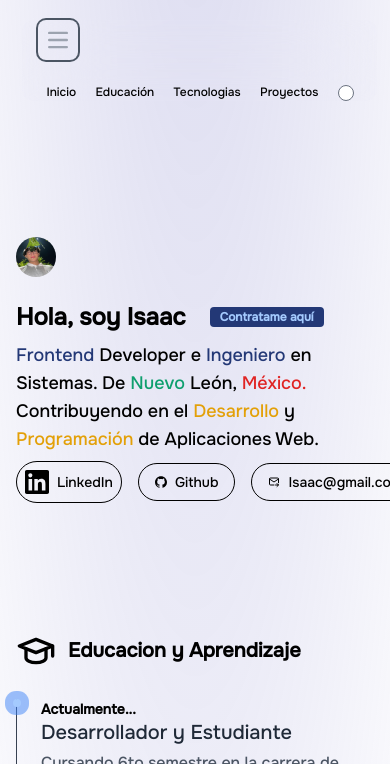
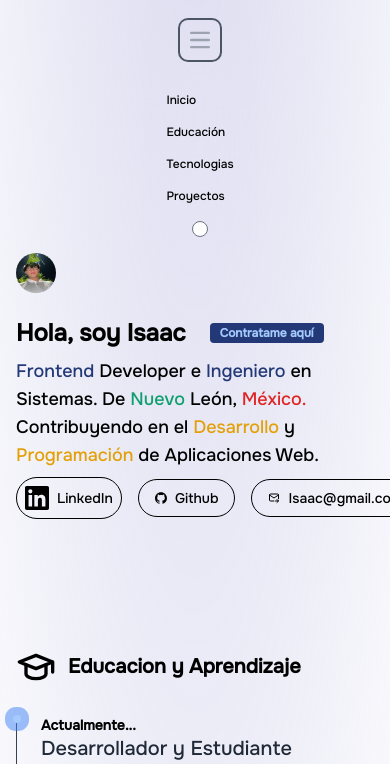
Before and after one commit to Hypeyiii/portfolio-isaac, a website: page index.html in a window 390 px wide. Both pictures are taken after a click on the button "Open main menu". Shown: the top 764 px of the page. Drawn offline with nearby package versions, Linux system fonts and the light colour scheme.

Commit message:
add:changes

```diff
--- a/index.html
+++ b/index.html
@@ -33,18 +33,19 @@
             dark:bg-white dark:bg-[radial-gradient(100%_50%_at_50%_0%,rgba(0,163,255,0.13)_0,rgba(0,163,255,0)_50%,rgba(0,163,255,0)_100%)">
         <header id="inicio" class="flex justify-center items-center py-2 mx-auto w-[400px] sm:w-[500px] md:w-[740px]">
             <nav class="flex gap-y-6 gap-x-6 px-4 flex-col md:flex-row sm:gap-x-6 text-xs md:text-xl top-0 backdrop-blur-2xl rounded-xl mt-3 z-50 md:fixed dark:text-black">
-                <button data-collapse-toggle="navbar-default" type="button" class="flex items-center p-2 w-10 h-10 justify-center text-sm text-gray-500 rounded-lg md:hidden hover:bg-gray-100 focus:outline-none focus:ring-2 focus:ring-gray-200 dark:text-gray-400 dark:hover:bg-gray-700 dark:focus:ring-gray-600" aria-controls="navbar-default" aria-expanded="false">
+                <button data-collapse-toggle="navbar-default" type="button" class="flex items-center p-2 w-10 h-10 justify-center text-sm text-gray-500 rounded-lg md:hidden hover:bg-gray-100 mx-auto
+                focus:outline-none focus:ring-2 focus:ring-gray-200 dark:text-gray-400 dark:hover:bg-gray-700 dark:focus:ring-gray-600" aria-controls="navbar-default" aria-expanded="false">
                     <span class="sr-only">Open main menu</span>
                     <svg class="w-5 h-5" aria-hidden="true" xmlns="http://www.w3.org/2000/svg" fill="none" viewBox="0 0 17 14">
                         <path stroke="currentColor" stroke-linecap="round" stroke-linejoin="round" stroke-width="2" d="M1 1h15M1 7h15M1 13h15"/>
                     </svg>
                 </button>
-                <div class="hidden w-full md:block md:w-auto  flex-col flex-between" id="navbar-default">
+                <div class="hidden w-full md:block md:w-auto flex flex-col" id="navbar-default">
                 <a href="#" class="hover:bg-gray-500  hover:scale-110 transition rounded-full p-2" aria-current="page">Inicio</a>
                 <a href="#educacion" class="hover:bg-gray-500 hover:scale-110 transition rounded-full p-2">Educación</a>
                 <a href="#tecnologias" class="hover:bg-gray-500 hover:scale-110 transition rounded-full p-2">Tecnologias</a>
                 <a href="#proyectos" class="hover:bg-gray-500 hover:scale-110 transition rounded-full p-2">Proyectos</a>
-                <a class="hover:bg-gray-500 hover:scale-110 transition rounded-full p-2 items-center justify-center">
+                <a class="hover:bg-gray-500 hover:scale-110 transition rounded-full p-2 items-center justify-center mx-auto">
                     <label for="dark-mode"></label>
                         <input type="checkbox" id="darkmode" class="rounded-full size-20  dark:bg-black">
                 </a>
@@ -52,7 +53,7 @@
             </nav>
         </header>
 </div>
-        <section id="sobre-mi" class=" w-[400px] sm:w-[500px] md:w-[740px] items-center justify-center mx-auto mt-32 mb-4 gap-x-3 px-4 text-balance dark:text-black ">
+        <section id="sobre-mi" class=" w-[400px] sm:w-[500px] md:w-[740px] items-center justify-center mx-auto sm:mt-32 mb-4 gap-x-3 px-4 text-balance dark:text-black ">
             <img src="/img/avatar.jpg" class="rounded-full size-10 md:size-20 mb-6" alt="Avatar Isaac">
             <h1 class="text-2xl md:text-5xl  justify-start font-bold gap-x-6 flex flex-row ">Hola, soy Isaac
                 <a href="https://www.linkedin.com/in/isaac-frias-56002428a/"
```
Also changed, not shown: src/output.css.
